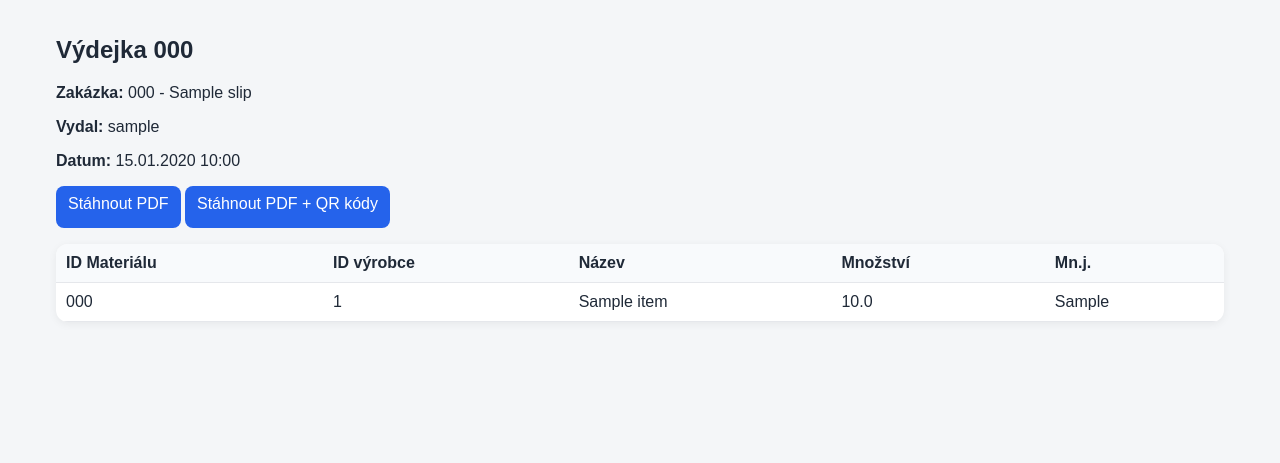
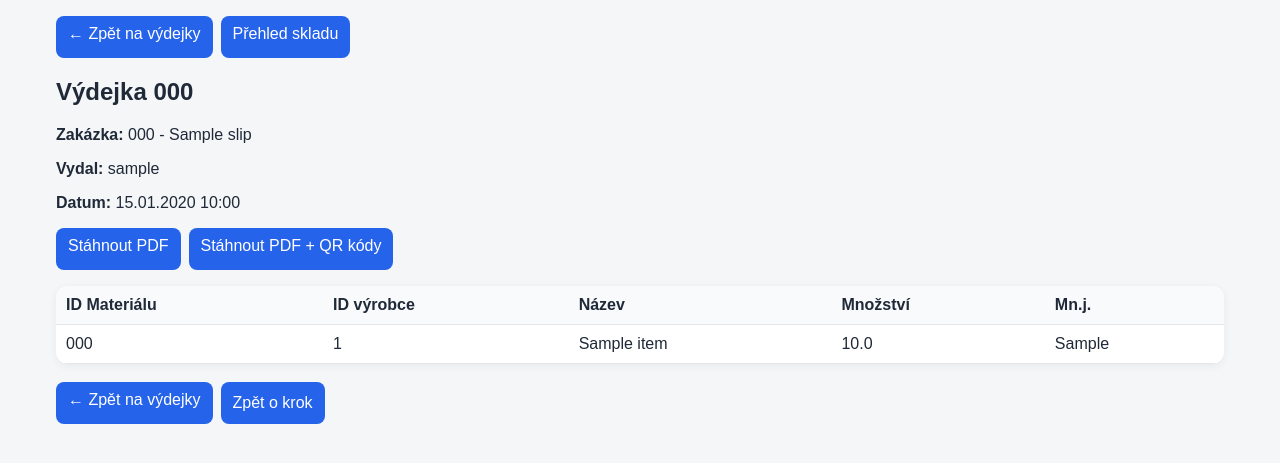
Before and after one commit to pecenyjirikdubno/sklad-app, a Flask app: page /issue/1 in a window 1280 px wide. Shown: the part 112-575 px from the top of the page. Run offline with Flask 3, Linux system fonts and the light colour scheme; the visitor is signed in with stand-in values (Sample User, id 1); tables that the repository leaves empty hold one stand-in row (values such as "Sample post").

Commit message:
Add back buttons to issue slip pages

```diff
--- a/templates/issue_detail.html
+++ b/templates/issue_detail.html
@@ -1,22 +1,49 @@
 {% extends "base.html" %}
 {% block content %}
+
+<div style="margin-bottom: 12px; display: flex; gap: 8px; flex-wrap: wrap;">
+    <a class="button-link" href="{{ url_for('issue_slip_list') }}">← Zpět na výdejky</a>
+    <a class="button-link" href="{{ url_for('index') }}">Přehled skladu</a>
+</div>
+
 <h2>Výdejka {{ slip.slip_number }}</h2>
 <p><strong>Zakázka:</strong> {{ slip.order_number }} - {{ slip.order_name }}</p>
 <p><strong>Vydal:</strong> {{ slip.username }}</p>
 <p><strong>Datum:</strong> {{ slip.created_at.strftime('%d.%m.%Y %H:%M') }}</p>
-<p>
+
+<p style="display: flex; gap: 8px; flex-wrap: wrap;">
     <a class="button-link" href="{{ url_for('issue_slip_pdf', slip_id=slip.id) }}">Stáhnout PDF</a>
     <a class="button-link" href="{{ url_for('issue_slip_pdf_qr', slip_id=slip.id) }}">Stáhnout PDF + QR kódy</a>
 </p>
 
 <div class="table-wrap">
 <table>
-    <thead><tr><th>ID Materiálu</th><th>ID výrobce</th><th>Název</th><th>Množství</th><th>Mn.j.</th></tr></thead>
+    <thead>
+        <tr>
+            <th>ID Materiálu</th>
+            <th>ID výrobce</th>
+            <th>Název</th>
+            <th>Množství</th>
+            <th>Mn.j.</th>
+        </tr>
+    </thead>
     <tbody>
     {% for item in slip.items %}
-        <tr><td>{{ item.material_code }}</td><td>{{ item.manufacturer_id }}</td><td>{{ item.material_name }}</td><td>{{ item.quantity }}</td><td>{{ item.unit }}</td></tr>
+        <tr>
+            <td>{{ item.material_code }}</td>
+            <td>{{ item.manufacturer_id }}</td>
+            <td>{{ item.material_name }}</td>
+            <td>{{ item.quantity }}</td>
+            <td>{{ item.unit }}</td>
+        </tr>
     {% endfor %}
     </tbody>
 </table>
 </div>
+
+<div style="margin-top: 18px; display: flex; gap: 8px; flex-wrap: wrap;">
+    <a class="button-link" href="{{ url_for('issue_slip_list') }}">← Zpět na výdejky</a>
+    <button type="button" class="button-link" onclick="history.back()">Zpět o krok</button>
+</div>
+
 {% endblock %}
--- a/templates/issue_list.html
+++ b/templates/issue_list.html
@@ -63,6 +63,6 @@
 </table>
 </div>
 
-<p><a href="{{ url_for('index') }}">Zpět na přehled</a></p>
+<p><a class="button-link" href="{{ url_for('index') }}">← Zpět na přehled</a></p>
 
 {% endblock %}
```
Also changed, not shown: README_BACK_BUTTON.txt (added).
